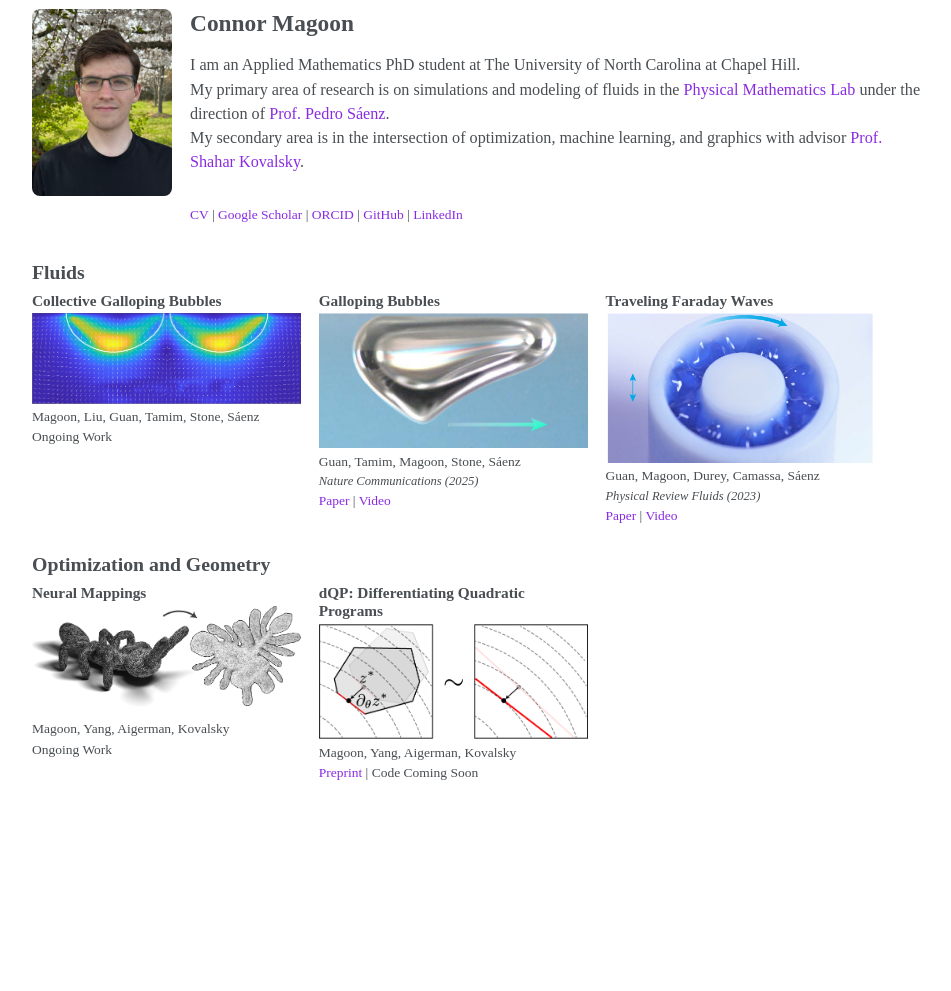
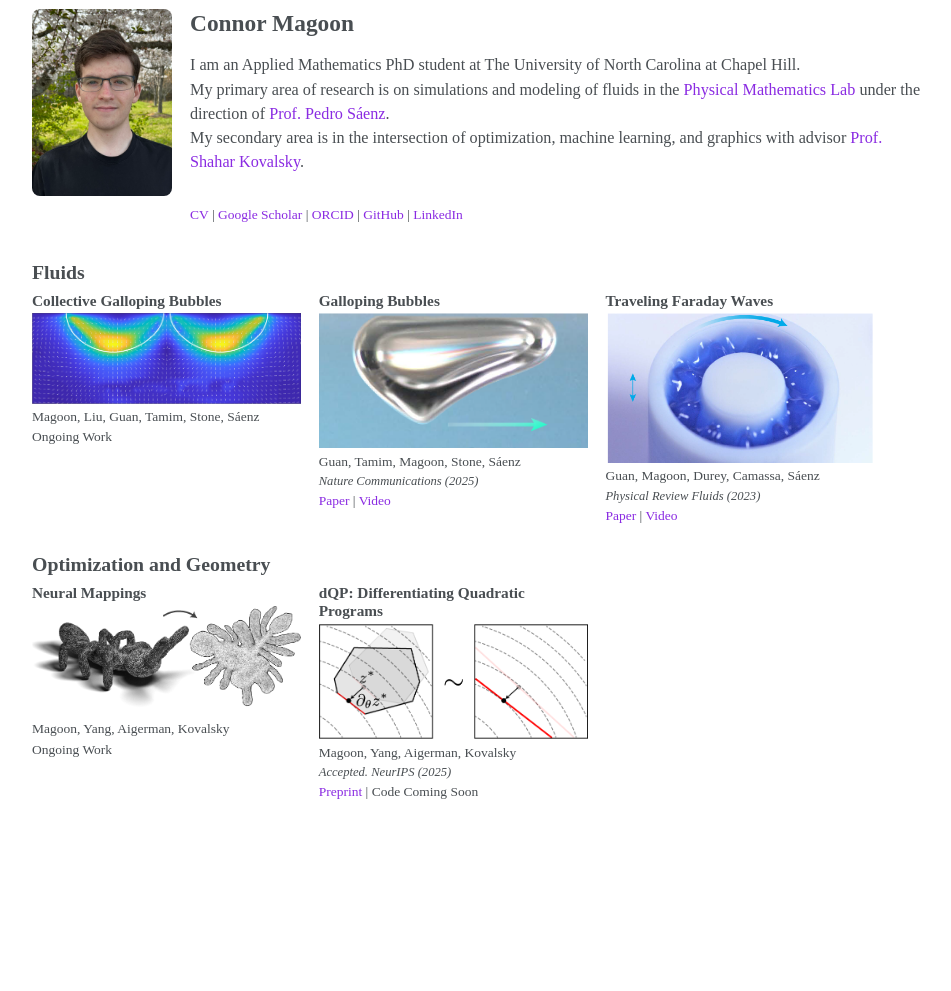
Before and after one commit to cwmagoon/cwmagoon.github.io, a Jekyll site: the page built from _pages/about.md, in a window 1280 px wide. Shown: the whole page, without its empty margins (160-1111 px from the left). Built offline with Jekyll 4.4.1, drawn with Linux system fonts in a browser that asks for light colours; some of the changed lines change nothing that is shown.

Commit message:
update cv

```diff
--- a/_config.yml
+++ b/_config.yml
@@ -124,6 +124,11 @@
   - files
   - googleccfaee81dd6b922b.html # For indexing
   - favicon.ico
+  - apple-touch-icon.png
+  - android-chrome-192x192.png
+  - android-chrome-512x512.png
+  - favicon-32x32.png
+  - favicon-16x16.png
 exclude:
   - "*.sublime-project"
   - "*.sublime-workspace"
--- a/_pages/about.md
+++ b/_pages/about.md
@@ -109,6 +109,7 @@
       <img src="/images/dQP_schematic.png" alt="dQP Schematic" style="width:100%; height:auto; display:block; margin-bottom:0.2rem;">
       <div style="margin-top:auto;">
         <p style="margin:0; font-size:0.75rem; font-family: 'Times New Roman', serif;">Magoon, Yang, Aigerman, Kovalsky</p>
+        <p style="margin:0; font-size:0.7rem; font-style:italic;">Accepted. NeurIPS (2025)</p>
         <p style="margin:0; font-size:0.75rem; font-family: 'Times New Roman', serif;"><a href="https://arxiv.org/pdf/2410.06324">Preprint</a> | Code Coming Soon </p>
       </div>
     </div>
```
Also changed, not shown: apple-touch-icon.png (added), 1 other file.
